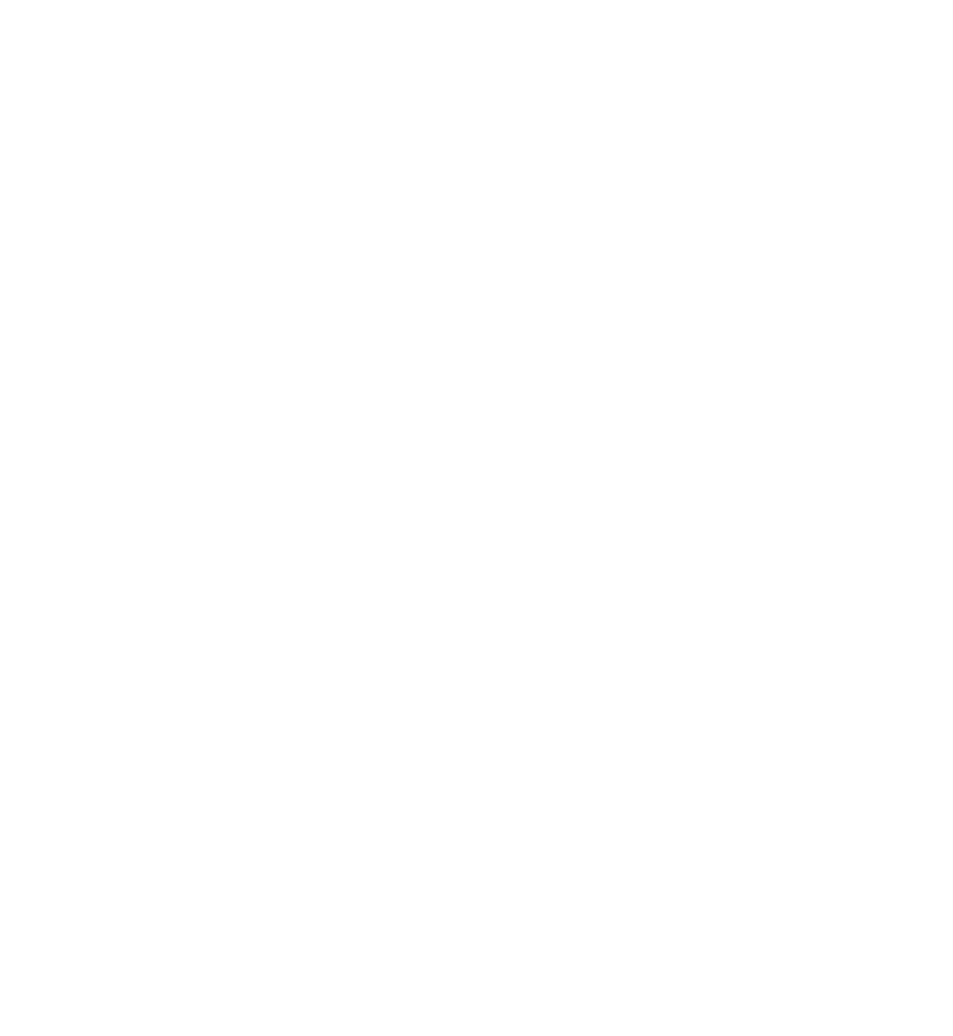
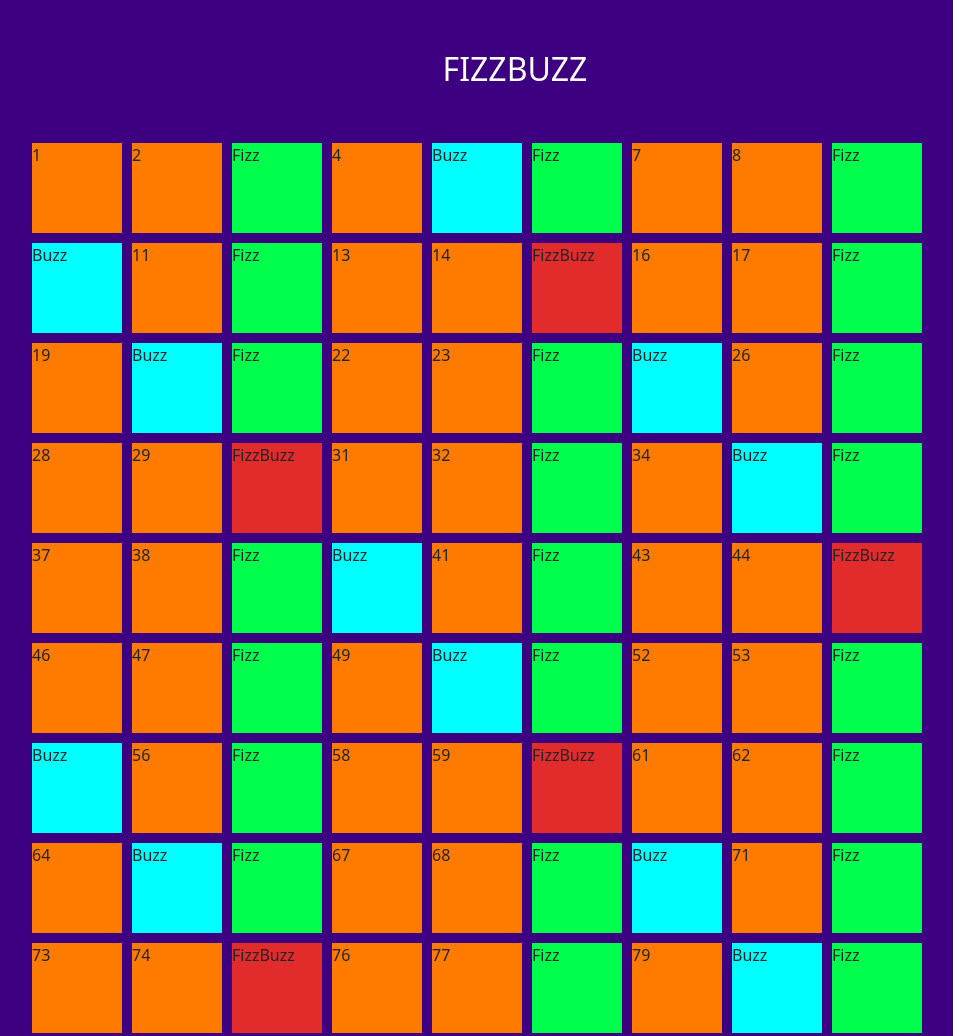
Before and after one commit to andreathepa/js-fizzbuzz, a plain HTML site: page index.html in a window 1280 px wide. Shown: the top 1036 px of the page, without its empty margins (125-1078 px from the left). Before the commit the page ends 800 px from the top, so only its background shows below. Drawn offline with nearby package versions, Linux system fonts and the light colour scheme.

Commit message:
Bonus 2 done

```diff
--- a/css/style.css
+++ b/css/style.css
@@ -0,0 +1,41 @@
+*{
+    margin: 0;
+    padding: 0;
+    box-sizing: border-box;
+}
+
+body{
+    background-color: rgb(60, 0, 128);
+}
+
+h2{
+    margin-top: 50px;
+    text-align: center;
+    color: white;
+}
+
+.container{
+    width: 1000px;
+    margin: 50px auto;
+    display: flex;
+}
+
+.square{
+    width: 90px;
+    height: 90px;
+    margin: 5px;
+    background-color: rgb(255, 123, 0);
+    display: inline-flex;
+}
+
+.fizz{
+    background-color: rgb(0, 255, 76);
+}
+
+.buzz{
+    background-color: aqua;
+}
+
+.fizzbuzz{
+    background-color: rgb(226, 43, 43);
+}
--- a/index.html
+++ b/index.html
@@ -11,8 +11,8 @@
         <title>Fizzbuzz</title>
     </head>
     <body>
+        <h2>FIZZBUZZ</h2>
         <div class="container">
-            <div class="row">
                 <!-- <div class="col-5">
                     <div class="content">
                         <ul id="todo"></ul>
@@ -26,8 +26,7 @@
                         <ul id="todo-left"></ul>
                     </div>
                 </div> -->
-
-            </div>
+            <div id="output"></div>
         </div>
 
 
--- a/js/script.js
+++ b/js/script.js
@@ -45,7 +45,7 @@
 
 //////////////////////////////////////////////////////////////////////////////////////
 
-
+//BONUS 1.5 (not working)
 
 
 // let todo_left = document.getElementById('todo-left')
@@ -92,3 +92,37 @@
 //////////////////////////////////////////////////////////////////
 
 // BONUS 2
+
+
+
+ for (let i = 1; i <= 100; i++){
+
+    let elem = document.createElement('div');
+    elem.classList.add('square');
+
+     if ( (i % 3 === 0) && (i % 5 === 0)){
+
+        elem.innerText = 'FizzBuzz'
+        elem.classList.add('fizzbuzz');
+
+     }
+
+     else if (i % 3 === 0){
+
+        elem.innerText = 'Fizz'
+        elem.classList.add('fizz');
+     }
+     else if (i % 5 === 0){
+
+        elem.innerText = 'Buzz'
+        elem.classList.add('buzz');
+
+     }
+
+     else{
+
+        elem.innerText = i;
+     }
+
+     output.append(elem);
+ }
```
